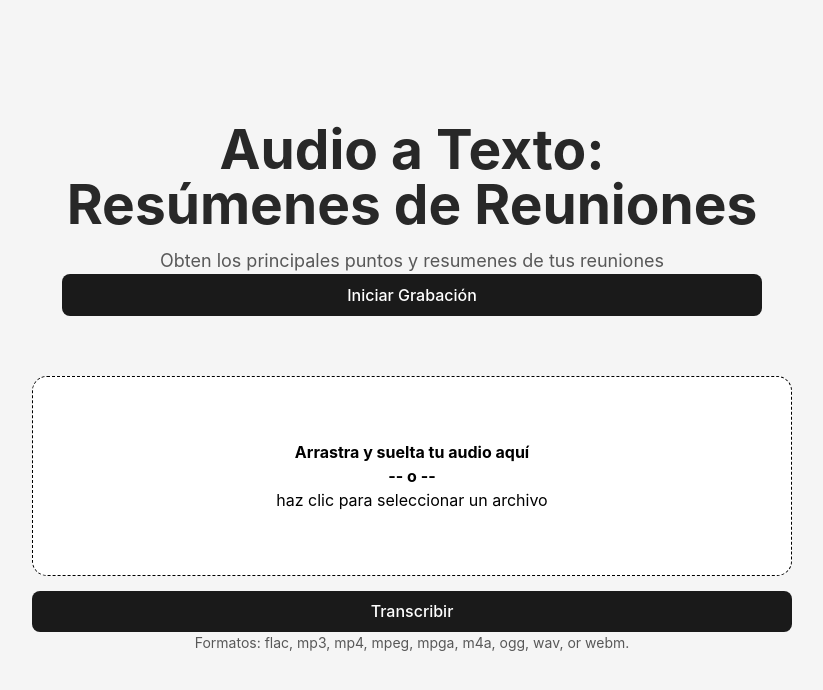
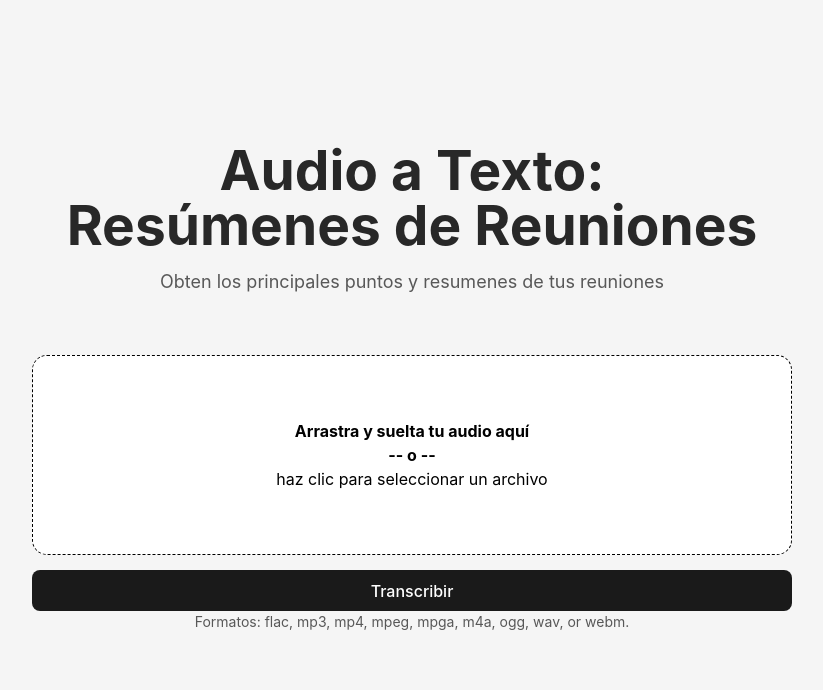
Before and after one commit to Nimb17/Transcripci-n-de-audio, a React (Vite) app: page / in a window 1280 px wide. Shown: the top 690 px of the page, without its empty margins (228-1051 px from the left). Built offline with nearby package versions, Linux system fonts and the light colour scheme; no server answers.

Commit message:
Add @ffmpeg/core and @ffmpeg/ffmpeg dependencies

```diff
--- a/package.json
+++ b/package.json
@@ -10,6 +10,8 @@
     "preview": "vite preview"
   },
   "dependencies": {
+    "@ffmpeg/core": "^0.12.4",
+    "@ffmpeg/ffmpeg": "^0.12.7",
     "axios": "^1.4.0",
     "openai": "^4.0.0",
     "react": "^18.2.0",
--- a/src/App.jsx
+++ b/src/App.jsx
@@ -6,7 +6,6 @@ import Loader from './components/Loader';
 import { OpenAI } from 'openai'
 import ReactMarkdown from 'react-markdown'
 import Modal from 'react-modal';
-import Recording from './components/Recording/Recording';
 
 const AudioUpload = () => {
   const [file, setFile] = useState(null);
@@ -135,7 +134,6 @@ const AudioUpload = () => {
       <section className={style.container__titulo}>
         <h1>Audio a Texto: Resúmenes de Reuniones</h1>
         <p>Obten los principales puntos y resumenes de tus reuniones</p>
-        <Recording />
 
       </section>
       <section className={style.container__form}>
```
Also changed, not shown: 1 other file (tests, documents, lock files or other folders).
